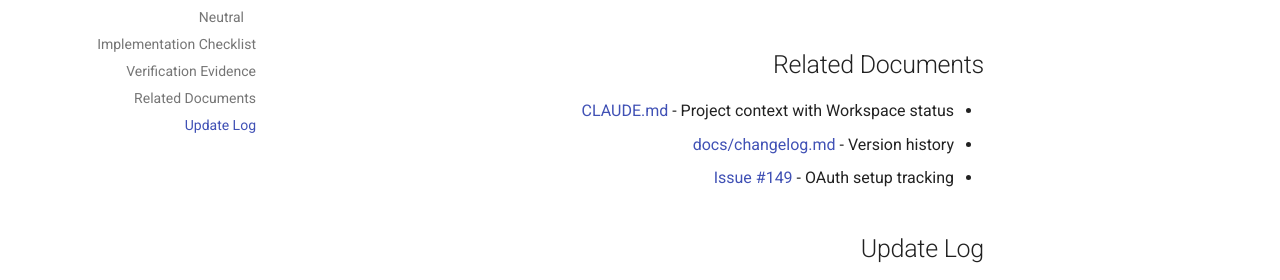
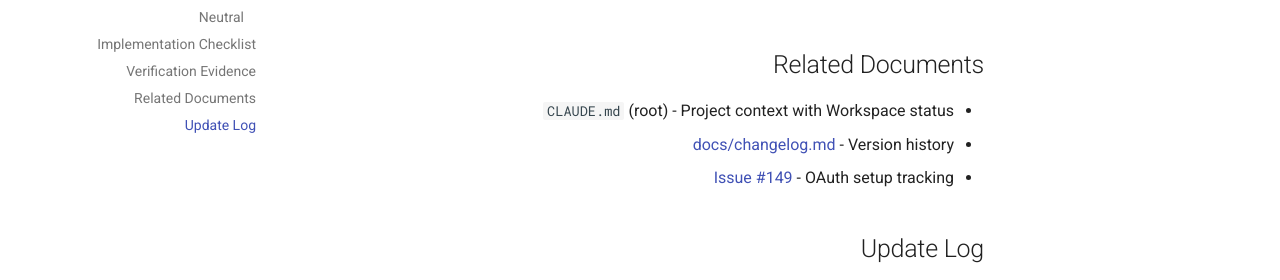
Before and after one commit to edri2or-commits/project38-or, an MkDocs documentation site: the page built from docs/decisions/ADR-004-google-workspace-oauth.md, in a window 1280 px wide and 900 px high, scrolled down 3252 px. Shown: the part 442-722 px from the top of the window. Built offline with MkDocs 1.6.1 and Material for MkDocs 9.7.7, drawn with Linux system fonts in a browser that asks for light colours; comment, search, counter and statistics services are not loaded.

Commit message:
fix(docs): fix broken CLAUDE.md links for mkdocs strict mode

```diff
--- a/docs/decisions/ADR-004-google-workspace-oauth.md
+++ b/docs/decisions/ADR-004-google-workspace-oauth.md
@@ -111,7 +111,7 @@ All tests performed on 2026-01-16 and verified via GitHub Actions:
 | Docs | ✅ Verified | Doc ID: `1OwArBwC...` (inserted text) |
 
 ## Related Documents
-- [CLAUDE.md](../../CLAUDE.md) - Project context with Workspace status
+- `CLAUDE.md` (root) - Project context with Workspace status
 - [docs/changelog.md](../changelog.md) - Version history
 - [Issue #149](https://github.com/edri2or-commits/project38-or/issues/149) - OAuth setup tracking
 
```
Also changed, not shown: docs/autonomous/10-google-workspace-integration.md (+1 -1 lines).
